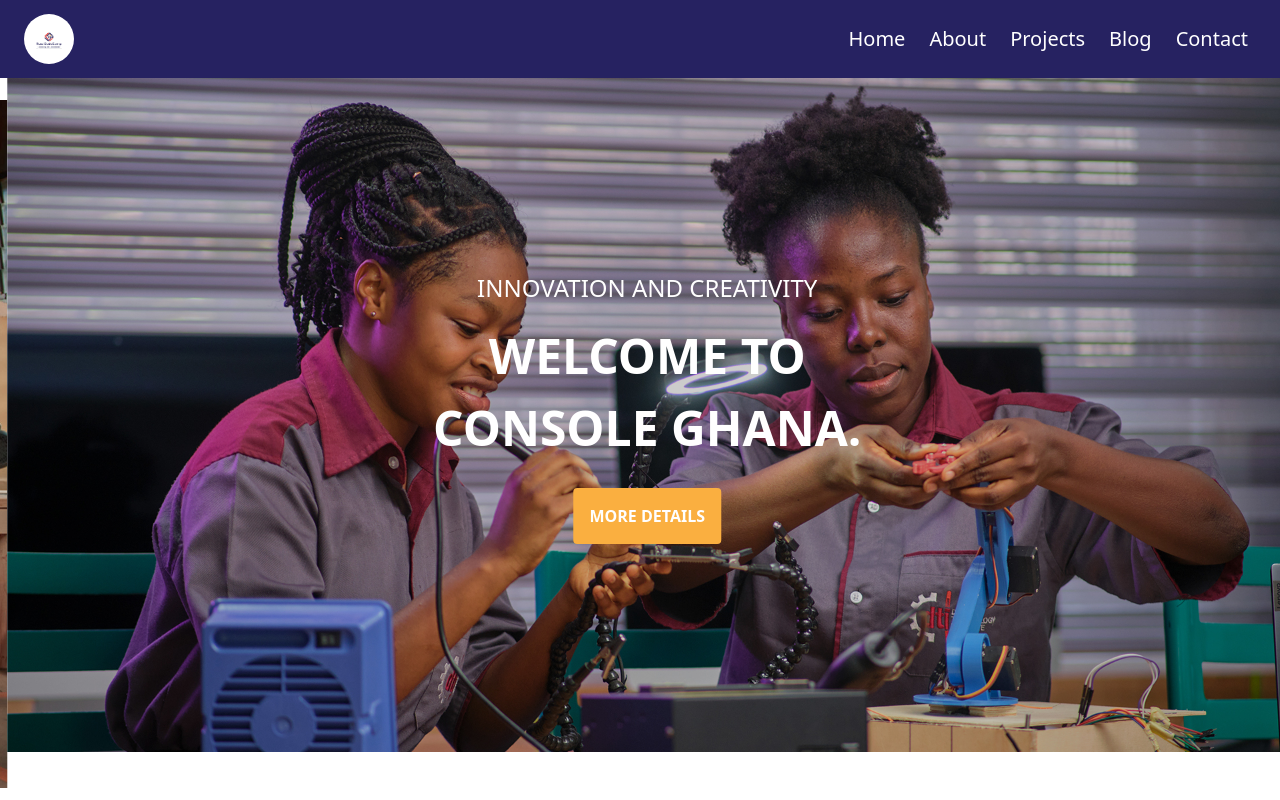
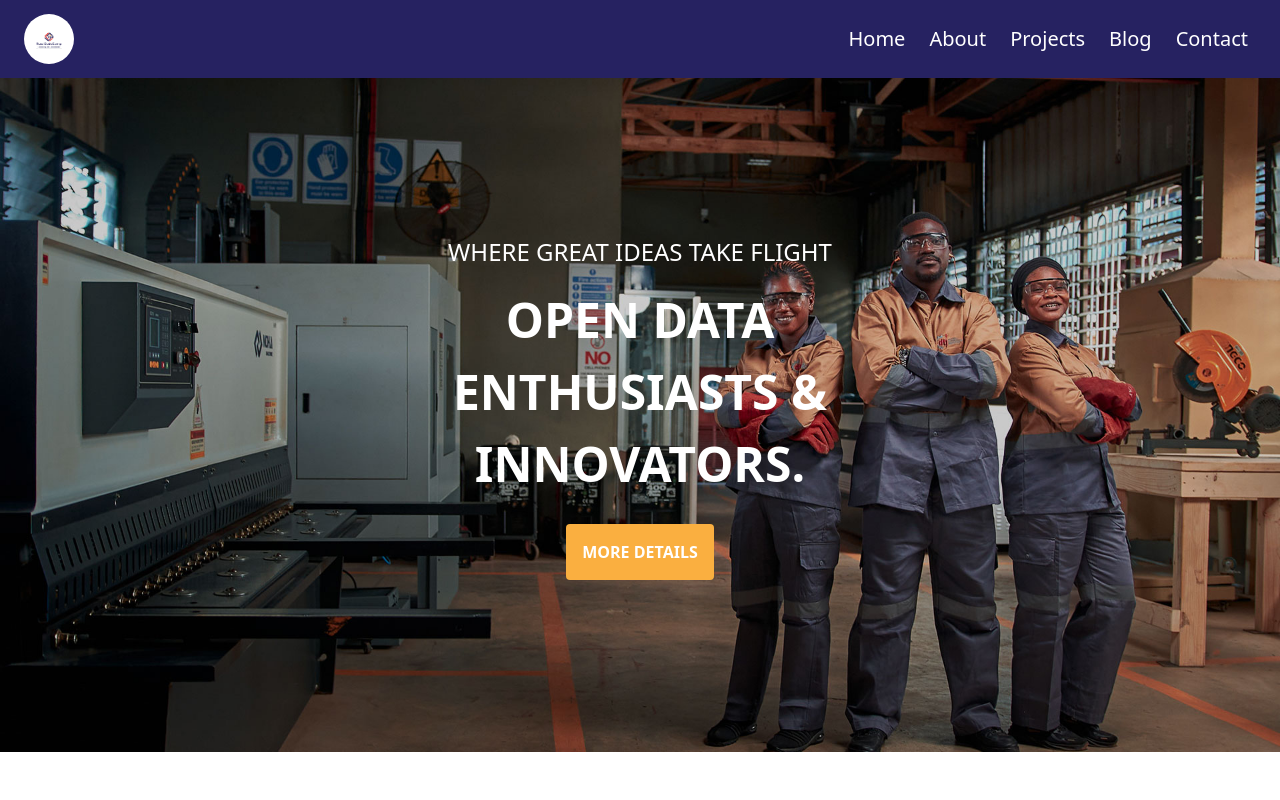
Before and after one commit to NextHubImpact/console-ghana, a React (Vite) app: page / in a window 1280 px wide. Shown: the top 800 px of the page. Built offline with nearby package versions, Linux system fonts and the light colour scheme.

Commit message:
hero updated

```diff
--- a/src/components/Hero.jsx
+++ b/src/components/Hero.jsx
@@ -15,28 +15,11 @@
 
     const sliderImages = [
 
-
         {
           img: slide1,
           title: "WHERE GREAT IDEAS TAKE FLIGHT",
           article:
             "open data enthusiasts & innovators. ",
-          link: "More details",
-          icon: <IoArrowForward className="text-red-700" />,
-        },
-        {
-          img: slide2,
-          title: "INNOVATION AND CREATIVITY",
-          article:
-            "welcome to console ghana. ",
-          link: "More details",
-          icon: <IoArrowForward className="text-red-700" />,
-        },
-        {
-          img: slide3,
-          title: "INTERNATIONAL STANDARD PROGRAMMES",
-          article:
-            "DTI offers a variety of programmes designed. ",
           link: "More details",
           icon: <IoArrowForward className="text-red-700" />,
         },
@@ -100,7 +83,7 @@
             ))}
         </div>
 
-        <div className="slideshowDots text-center">
+        {/* <div className="slideshowDots text-center">
             {sliderImages.map((_, idx) => (
                 <div
                 className={`slideshowDot${index === idx ? " active" : ""}`}
@@ -110,7 +93,7 @@
                 }}
                 ></div>
             ))}
-        </div>
+        </div> */}
 
 
     </div>
```
